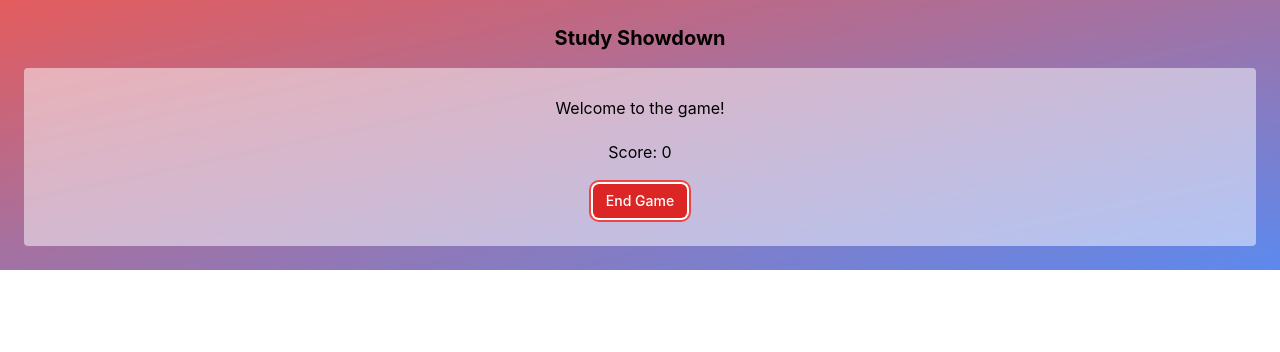
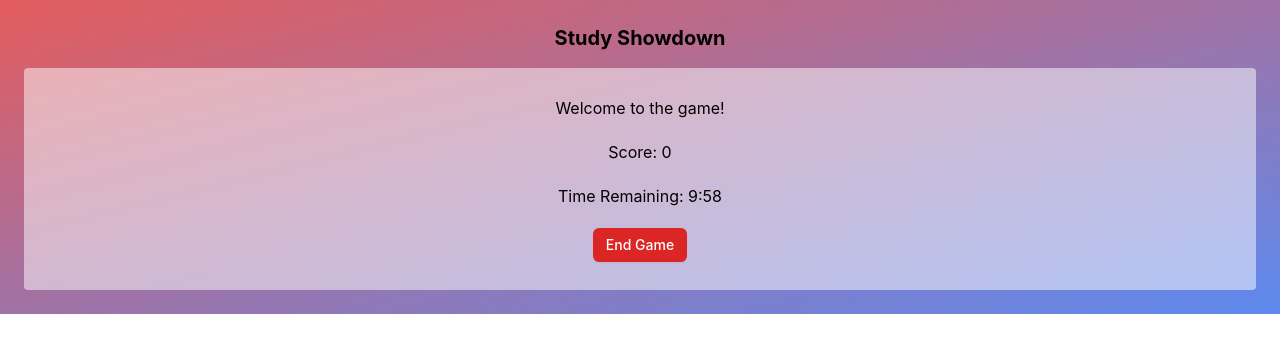
Before and after one commit to WaterBoi06/HT6-Study-Showdown-, a React (Create React App) app in the folder extension/: page / in a window 1280 px wide. Both pictures are taken after a click on the button "Start Game". Shown: the top 352 px of the page. Built offline with nearby package versions, Linux system fonts and the light colour scheme; no server answers.

Commit message:
iliketomoveitmoveit

```diff
--- a/extension/src/App.js
+++ b/extension/src/App.js
@@ -8,9 +8,10 @@ function App() {
   const [game, setGame] = useState(false);
   const [score, setScore] = useState(0);
   const [recentScore, setRecentScore] = useState(0);
+  const [remainingTime, setRemainingTime] = useState(900); // Timer set to 600 seconds (10 minutes)
 
   useEffect(() => {
-    // Retrieve the active tab URL, game state, and recent score from Chrome's storage on component mount
+    // Retrieve the active tab URL, game state, score, and recent score from Chrome's storage on component mount
     chrome.storage.local.get(['activeTabUrl', 'gameActive', 'score', 'recentScore'], function (data) {
       if (data.activeTabUrl) {
         setActiveTabUrl(data.activeTabUrl);
@@ -27,13 +28,30 @@ function App() {
     });
   }, []);
 
+  useEffect(() => {
+    let timer;
+    if (game) {
+      timer = setInterval(() => {
+        setRemainingTime(prevTime => {
+          if (prevTime <= 1) {
+            handleEnd();
+            return 0;
+          }
+          return prevTime - 1;
+        });
+      }, 1000);
+    }
+    return () => clearInterval(timer);
+  }, [game]);
+
   function handleStart() {
     setGame(true);
     setScore(0);
+    setRemainingTime(600); // Reset timer to 10 minutes
     chrome.storage.local.set({ gameActive: true, score: 0 });
 
     // Set a timer for 10 minutes (600 seconds)
-    chrome.alarms.create('endGameTimer', { delayInMinutes: 1 });
+    chrome.alarms.create('endGameTimer', { delayInMinutes: 15 });
   }
 
   function handleEnd() {
@@ -50,6 +68,7 @@ function App() {
           <Container.Inner>
             <h2 className="text-black text-center">Welcome to the game!</h2>
             <p className="text-black text-center">Score: {score}</p>
+            <p className="text-black text-center">Time Remaining: {Math.floor(remainingTime / 60)}:{remainingTime % 60 < 10 ? '0' : ''}{remainingTime % 60}</p>
             <div className="flex justify-center mt-4">
               <button
                 onClick={handleEnd}
```
Also changed, not shown: 7 other files (tests, documents, lock files or other folders).
